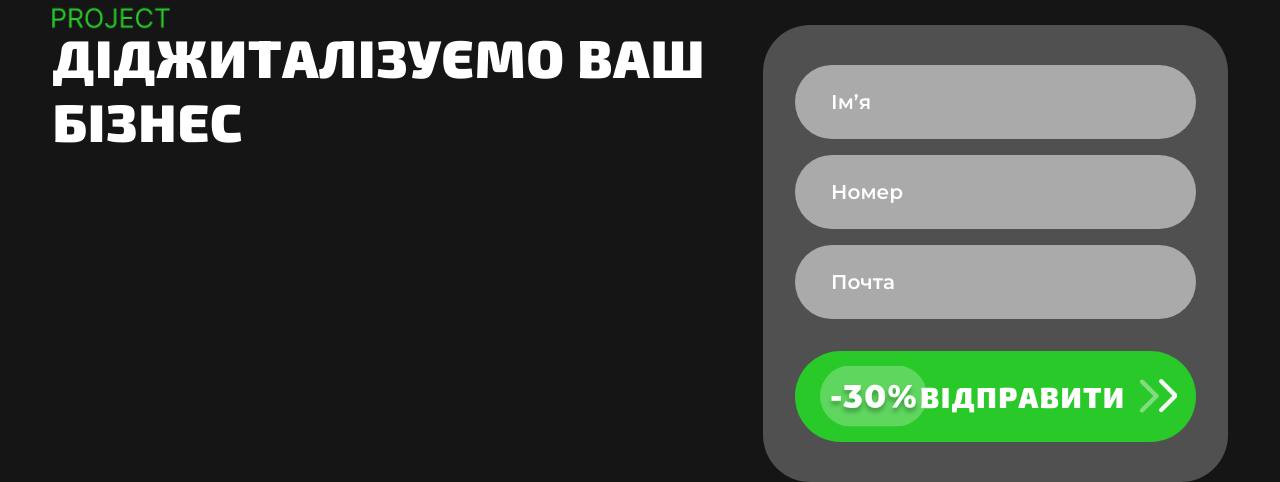
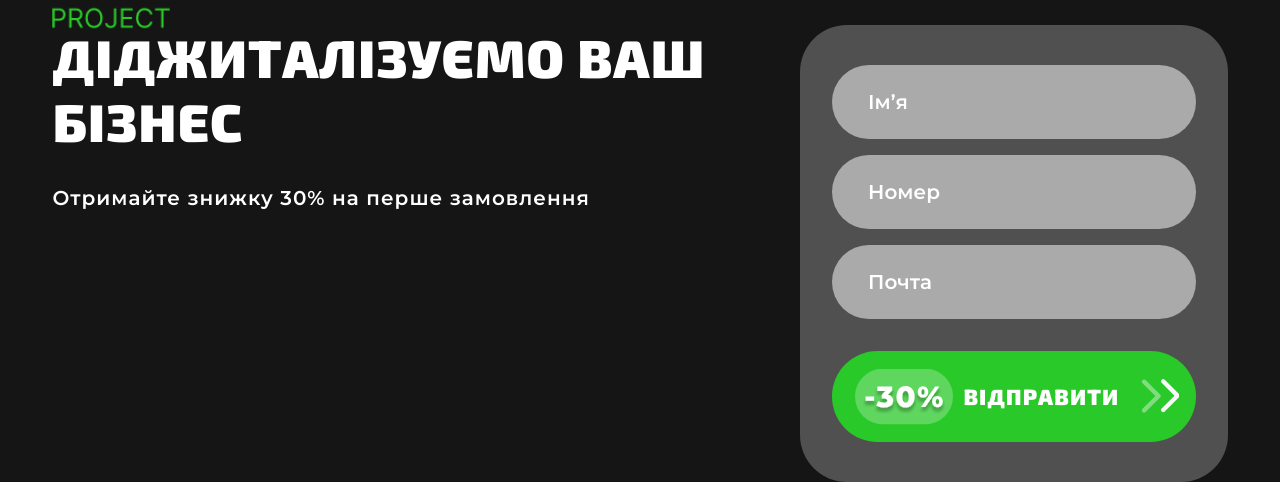
Before and after one commit to DEV-Penguin-DEV/it-holding, a website built with webpack: page public/index.html in a window 1280 px wide. Shown: the part 2829-3311 px from the top of the page. Built offline with nearby package versions, Linux system fonts and the light colour scheme.

Commit message:
Правки

```diff
--- a/public/index.html
+++ b/public/index.html
@@ -249,7 +249,12 @@
       </section>
 
       <section id="form" class="form block container">
-        <h2 class="form__title title">діджиталізуємо ваш бізнес</h2>
+        <div class="form__title-container">
+          <h2 class="form__title title">діджиталізуємо ваш бізнес</h2>
+          <p class="form__undertitle">
+            Отримайте знижку 30% на перше замовлення
+          </p>
+        </div>
 
         <form class="form__img-container" action="" method="POST">
           <div class="form__inputs-container">
--- a/src/sass/blocks/form.scss
+++ b/src/sass/blocks/form.scss
@@ -32,8 +32,6 @@
   @media (min-width: 900px) {
     max-width: 100%;
     box-sizing: border-box;
-    font-size: 29px;
-    line-height: 19px;
   }
 }
 
```
Also changed, not shown: build/index.html, build/main.css, 1 other file.
